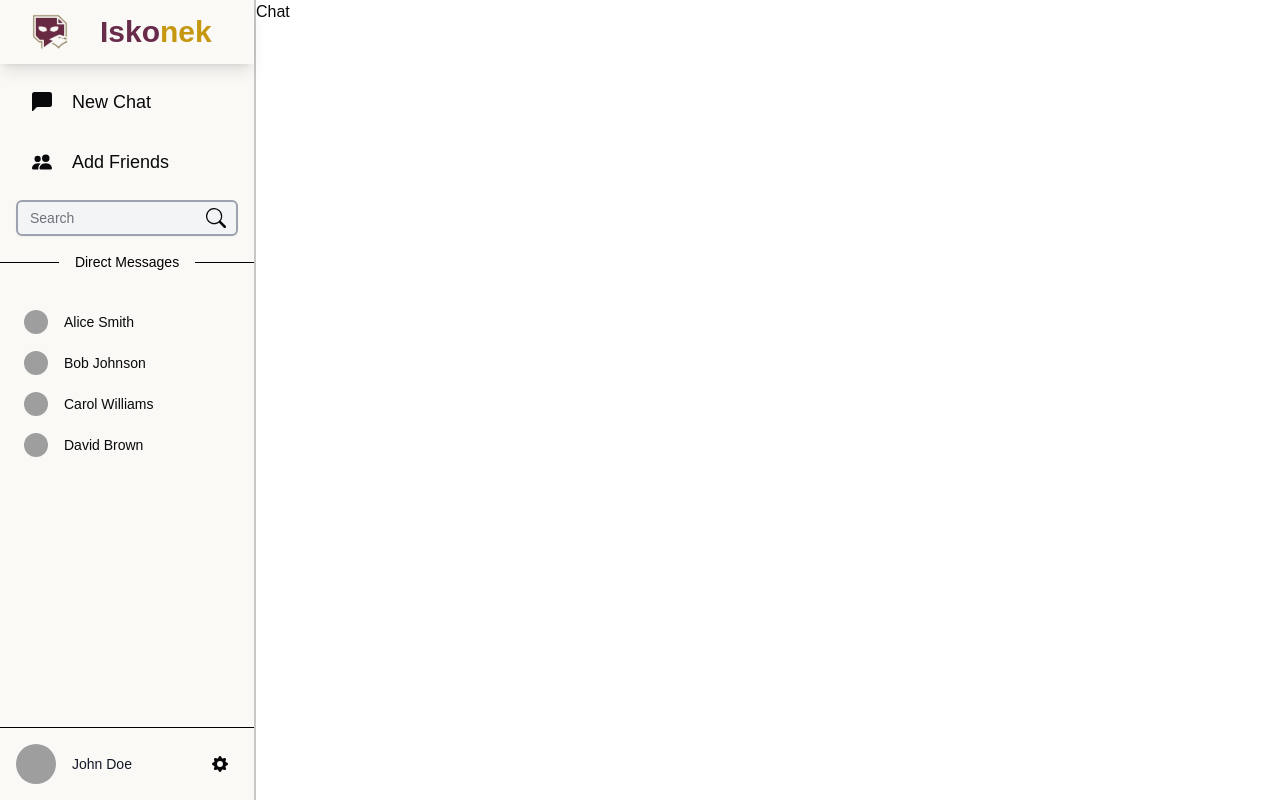
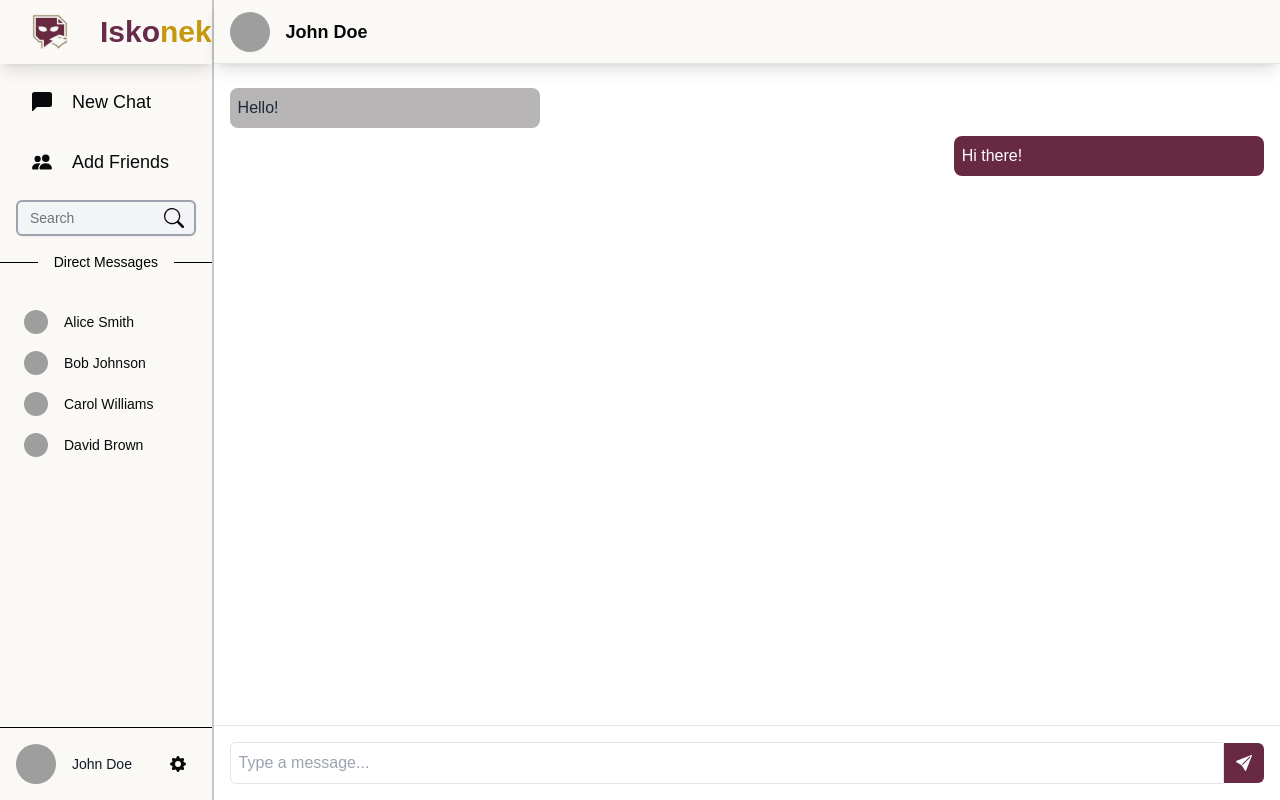
Before and after one commit to r-curio/iskonek, a Next.js app: page /chat in a window 1280 px wide. Built offline with nearby package versions, Linux system fonts and the light colour scheme; grey boxes are pictures that could not be loaded.

Commit message:
implement chat window with message input and display

```diff
--- a/src/app/chat/layout.tsx
+++ b/src/app/chat/layout.tsx
@@ -4,9 +4,7 @@ export default function Layout({ children }: { children: React.ReactNode }): JSX
     return (
         <div className='flex'>
             <Sidebar />
-            <div>
-                {children}
-            </div>
+            {children}
         </div>
     )
 }
--- a/src/app/chat/page.tsx
+++ b/src/app/chat/page.tsx
@@ -1,14 +1,45 @@
 
 
-export default function Chat() {
+// export default function Chat() {
 
 
+//     return (
+//         <div className='flex'>
+//             <div>
+//                 <h1>Chat</h1>
+//             </div>
+//         </div>
+
+//     )
+// }
+
+"use client";
+import ChatWindow from '@/components/chat/chat-window';
+import React, { useState } from 'react';
+
+interface Message {
+    text: string;
+    isUser: boolean;
+}
+
+const ChatPage = () => {
+    const [messages, setMessages] = useState<Message[]>([
+        { text: 'Hello!', isUser: false },
+        { text: 'Hi there!', isUser: true },
+    ]);
+
+    const handleSendMessage = (newMessage: string) => {
+        setMessages([...messages, { text: newMessage, isUser: true }]);
+    };
+
     return (
-        <div className='flex'>
-            <div>
-                <h1>Chat</h1>
-            </div>
-        </div>
+        <ChatWindow
+            recipientName="John Doe"
+            recipientProfilePic="https://placekitten.com/64/64"
+            messages={messages}
+            onSendMessage={handleSendMessage}
+        />
+    );
+};
 
-    )
-}
+export default ChatPage;
--- /dev/null
+++ b/src/components/chat/bubble.tsx
@@ -0,0 +1,20 @@
+import React from 'react';
+import { cn } from '@/lib/utils';
+
+interface MessageBubbleProps {
+    text: string;
+    isUser: boolean;
+}
+
+const MessageBubble: React.FC<MessageBubbleProps> = ({ text, isUser }) => {
+    return (
+        <div className={cn(
+            "flex my-2 max-w-[30%] rounded-lg p-2",
+            isUser ? "bg-[#682A43] text-white ml-auto" : "bg-[#B7B5B5] text-gray-800 mr-auto"
+        )}>
+            {text}
+        </div>
+    );
+};
+
+export default MessageBubble;
--- /dev/null
+++ b/src/components/chat/chat-window.tsx
@@ -0,0 +1,32 @@
+import React from 'react';
+import ChatHeader from './chat-header';
+import MessageBubble from './bubble';
+import ChatInput from './message-box';
+
+interface Message {
+    text: string;
+    isUser: boolean;
+}
+
+interface ChatWindowProps {
+    recipientName: string;
+    recipientProfilePic?: string;
+    messages: Message[];
+    onSendMessage: (message: string) => void;
+}
+
+const ChatWindow: React.FC<ChatWindowProps> = ({ recipientName, recipientProfilePic, messages, onSendMessage }) => {
+    return (
+        <div className="flex flex-col h-screen w-full">
+            <ChatHeader recipientName={recipientName} recipientProfilePic={recipientProfilePic} />
+            <div className="flex-1 overflow-y-auto p-4">
+                {messages.map((message, index) => (
+                    <MessageBubble key={index} text={message.text} isUser={message.isUser} />
+                ))}
+            </div>
+            <ChatInput onSendMessage={onSendMessage} />
+        </div>
+    );
+};
+
+export default ChatWindow;
--- /dev/null
+++ b/src/components/chat/message-box.tsx
@@ -0,0 +1,42 @@
+import React, { useState } from 'react';
+import { BsFillSendFill } from "react-icons/bs";
+
+interface ChatInputProps {
+    onSendMessage: (message: string) => void;
+}
+
+const ChatInput: React.FC<ChatInputProps> = ({ onSendMessage }) => {
+    const [message, setMessage] = useState('');
+
+    const handleSendMessage = () => {
+        if (message.trim()) {
+            onSendMessage(message);
+            setMessage('');
+        }
+    };
+
+    return (
+        <div className="flex items-center p-4 border-t ">
+            <input
+                type="text"
+                className="flex-1 border rounded-l-md p-2 focus:outline-none"
+                placeholder="Type a message..."
+                value={message}
+                onChange={(e) => setMessage(e.target.value)}
+                onKeyDown={(e) => {
+                    if (e.key === 'Enter') {
+                        handleSendMessage();
+                    }
+                }}
+            />
+            <button
+                className="bg-[#682A43] text-white rounded-r-md p-3 focus:outline-none"
+                onClick={handleSendMessage}
+            >
+                <BsFillSendFill />
+            </button>
+        </div>
+    );
+};
+
+export default ChatInput;
```
